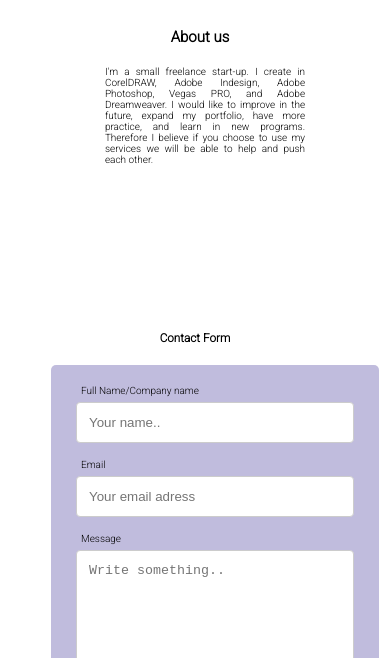
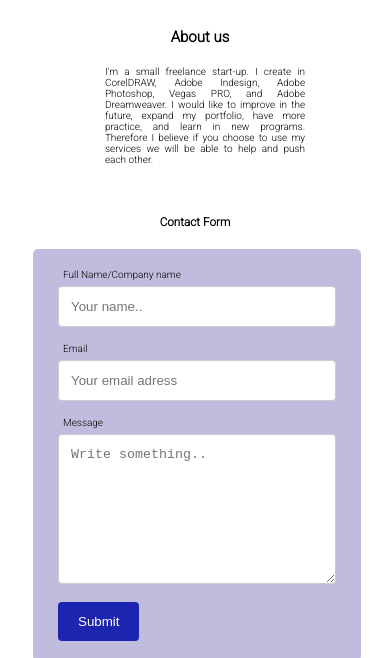
Before and after one commit to filip852/CLICK-DESIGN, a plain HTML site: page index.html in a window 390 px wide. Shown: the part 418-1076 px from the top of the page. Drawn offline with Linux system fonts and the light colour scheme.

Commit message:
Update style.css

```diff
--- a/style.css
+++ b/style.css
@@ -195,6 +195,9 @@ input[type=submit]:hover {
 	body{font-size: 10px;}
 	#navbar a{font-size: 10px;}
 	#home{padding-top: 5%;}
-	#about{margin-top: 30px;}
+		#about{margin-top: 30px;
+	height: auto;}
+
 	.but{margin-top: 20px;}
+	.container{margin-left: 5%;}
 }
```
